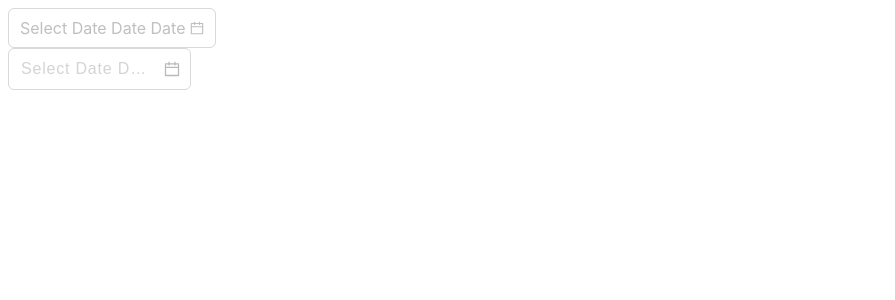
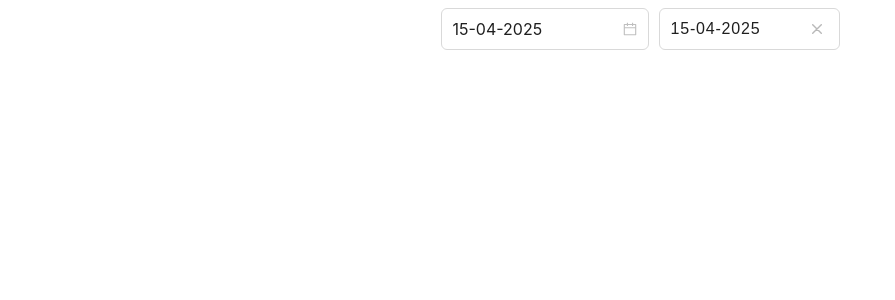
Before and after one commit to gabboyajyan/xUIDesign, a Next.js app: page / in a window 1280 px wide. Shown: the top 300 px of the page, without its empty margins (0-895 px from the left). Built offline with nearby package versions, Linux system fonts and the light colour scheme.

Commit message:
Fixed value props.

```diff
--- a/src/app/page.tsx
+++ b/src/app/page.tsx
@@ -191,21 +191,19 @@ export default function Home() {
     };
 
     return (
-        <div>
+        <div style={{ display: 'flex', gap: 10, justifyContent: 'center' }}>
             <AntDatePicker
                 placeholder="Select Date Date Date"
-                onChange={console.log}
                 format={'DD-MM-YYYY'}
-                picker="week"
                 size="large"
+                value={dayjs(new Date())}
                 disabledDate={disabledDate}
             />
             <DatePicker
                 placeholder="Select Date Date Date"
-                onChange={console.log}
                 format={'DD-MM-YYYY'}
-                picker="week"
                 size="large"
+                value={dayjs(new Date())}
                 disabledDate={disabledDate}
             />
         </div>
--- a/src/xUiDesign/components/DatePicker/index.tsx
+++ b/src/xUiDesign/components/DatePicker/index.tsx
@@ -36,13 +36,13 @@ const DatePicker = ({
 }: TDatePickerProps) => {
   const containerRef = useRef<HTMLDivElement>(null);
   const popupContainerRef = useRef<HTMLElement | null>(null);
-  const initialDate = value || defaultValue || null;
+  const initialDate = new Date(value || defaultValue || null);
 
-  const DateNow = new Date();
+  const DateNow = new Date(initialDate);
 
   const [selectedDate, setSelectedDate] = useState<Date | null>(initialDate);
   const [selectedDatePlaceholder, setSelectedDatePlaceholder] =
-    useState<string>();
+    useState<string | undefined>(formatDate(DateNow));
 
   const [isOpen, setIsOpen] = useState(false);
   const [currentYear, setCurrentYear] = useState(
@@ -104,7 +104,7 @@ const DatePicker = ({
   const firstDayOfMonth = (year: number, month: number) =>
     new Date(year, month, 1).getDay();
 
-  const formatDate = (date: Date): string => {
+  function formatDate(date: Date): string {
     if (typeof format === 'function') {
       return format(date);
     }
@@ -219,13 +219,9 @@ const DatePicker = ({
         >
           <input
             size={INPUT_SIZE}
-            className={cc([
-              `${prefixCls}-selected-date globalEllipsis`,
-              {
-                [`${prefixCls}-placeholder`]: !selectedDate
-              }
-            ])}
-            placeholder={selectedDatePlaceholder || placeholder}
+            className={`${prefixCls}-selected-date globalEllipsis`}
+            placeholder={placeholder}
+            defaultValue={selectedDatePlaceholder}
           />
           <span className={`${prefixCls}-icon`}>
             {allowClear && selectedDate ? (
--- a/src/xUiDesign/components/DatePicker/style.css
+++ b/src/xUiDesign/components/DatePicker/style.css
@@ -5,16 +5,24 @@
 
 .xUi-datepicker-input {
     gap: 8px;
-    padding: 8px 12px;
+    padding: 3px 7px;
     display: flex;
     justify-content: space-between;
     align-items: center;
     border: 1px solid var(--xui-border-color);
-    border-radius: 4px;
+    border-radius: 6px;
     background-color: transparent;
     color: var(--xui-text-color);
     cursor: pointer;
     transition: all 0.3s;
+}
+
+.xUi-datepicker-input input {
+    font-size: var(--xui-font-size-sm);
+    border: none;
+    outline: none;
+    padding: 0;
+    color: var(--xui-text-color);
 }
 
 .xUi-datepicker-input:placeholder-shown {
@@ -41,13 +49,9 @@
     color: var(--xui-text-color);
 }
 
-.xUi-datepicker-placeholder {
-    font-size: var(--xui-font-size-md);
-    opacity: 0.3;
-    border: none;
-    outline: none;
-    color: var(--xui-text-color);
-}
+/* .xUi-datepicker-placeholder {
+
+} */
 
 .xUi-datepicker-disabled {
     background-color: var(--xui-background-color);
@@ -240,7 +244,7 @@
 
 .xUi-datepicker-month,
 .xUi-datepicker-year {
-    height: 50px;
+    margin: 10px;
 }
 
 .xUi-datepicker-select:disabled,
@@ -303,6 +307,9 @@
 }
 
 .xUi-datepicker-large .xUi-datepicker-input {
-    padding: 10px;
-    border-radius: 6px;
+    padding: 11px;
 }
+
+.xUi-datepicker-middle .xUi-datepicker-input {
+    padding: 6px 11px;
+}
```
